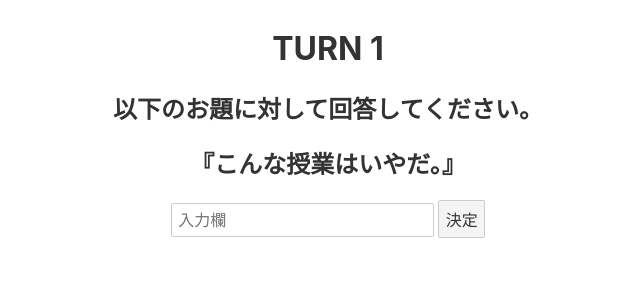
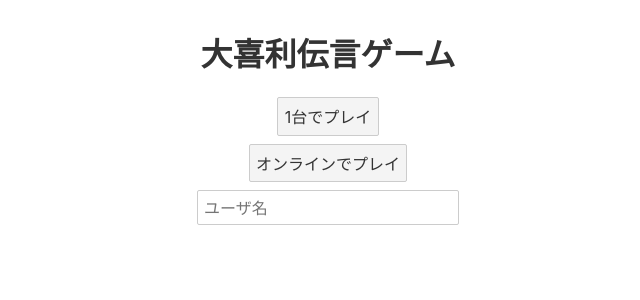
Before and after one commit to littlegirl0820/semi-b, a Svelte app: page / in a window 1280 px wide. Shown: the top 300 px of the page, without its empty margins (312-952 px from the left). Built offline with nearby package versions, Linux system fonts and the light colour scheme.

Commit message:
impl move pages

```diff
--- a/src/Answer.svelte
+++ b/src/Answer.svelte
@@ -1,32 +1,53 @@
 <script>
-	let type = ["大喜利のお題を入力してください。","以下のお題に対して回答してください。","以下の回答から大喜利のお題を予想してください。"];
+	import Result from "./Result.svelte";
+	let type = [
+		"大喜利のお題を入力してください。",
+		"以下のお題に対して回答してください。",
+		"以下の回答から大喜利のお題を予想してください。",
+	];
+	let isResult = false;
 	let i = 1;
 	let turn = 1;
 	let question = "こんな授業はいやだ。";
 	let answer = "";
-	function sendAnswer(){
-
+	let turnMax = 6;
+	function sendAnswer() {
+		if (turn === turnMax) {
+			isResult = true;
+		}
+		turn += 1;
+		i += 1;
 	}
 </script>
 
 <main>
+	{#if !isResult}
 		<h1>TURN {turn}</h1>
-    <h2>{type[i]}</h2>
+		{#if i <= 2}
+			<h2>{type[i - 1]}</h2>
+		{:else if i % 2 == 0}
+			<h2>{type[1]}</h2>
+		{:else}
+			<h2>{type[2]}</h2>
+		{/if}
 		<h2>『{question}』</h2>
 		<div class="centering">
-		<input placeholder="入力欄" bind:value={answer}>
+			<input placeholder="入力欄" bind:value={answer} />
 			<button on:click={sendAnswer}>決定</button>
 		</div>
+	{:else}
+		<Result />
+	{/if}
 </main>
 
 <style>
-h1{
-	text-align:center;
+	h1 {
+		text-align: center;
 	}
-h2{
-	text-align:center;
+	h2 {
+		text-align: center;
 	}
-.centering{
-	text-align:center;
+	.centering {
+		text-align: center;
 	}
 </style>
--- a/src/App.svelte
+++ b/src/App.svelte
@@ -1,34 +1,7 @@
 <script>
-	let type = [
-		"大喜利のお題を入力してください。",
-		"以下のお題に対して回答してください。",
-		"以下の回答から大喜利のお題を予想してください。",
-	];
-	let i = 1;
-	let turn = 1;
-	let question = "こんな授業はいやだ。";
-	let answer = "";
-	function sendAnswer() {}
+	import Title from "./Title.svelte";
 </script>
 
 <main>
-	<h1>TURN {turn}</h1>
-	<h2>{type[i]}</h2>
-	<h2>『{question}』</h2>
-	<div class="centering">
-		<input placeholder="入力欄" bind:value={answer} />
-		<button on:click={sendAnswer}>決定</button>
-	</div>
+	<Title />
 </main>
-
-<style>
-	h1 {
-		text-align: center;
-	}
-	h2 {
-		text-align: center;
-	}
-	.centering {
-		text-align: center;
-	}
-</style>
--- a/src/Result.svelte
+++ b/src/Result.svelte
@@ -1,27 +1,32 @@
 <script>
+	import Title from "./Title.svelte";
 	let first_answer = "今若者の間で話題の神社の特徴は?";
-	let middle_answers = ["神主がひろゆきを論破した",
+	let middle_answers = [
+		"神主がひろゆきを論破した",
 		"論破大好きキッズが神社でアルバイトを始めました。どうしてでしょうか。",
 		"過激派キリスト教徒から仏教徒を減らすアルバイトを受けたから",
-				   "「お前、最近宗教色強くね?」何があった?"];
+		"「お前、最近宗教色強くね?」何があった?",
+	];
 	let last_answer = "パソコンのマウスが水晶でパソコンのロゴが何かの札";
 	let flg = false;
-	function buttonFlg(){
+	let isTitle = false;
+	function buttonFlg() {
 		flg = true;
 	}
-	function backTitle(){
-
+	function backTitle() {
+		isTitle = true;
 	}
 </script>
 
 <main>
+	{#if !isTitle}
 		<h1>結果発表</h1>
 		{#if !flg}
 			<div class="centering">
 				<button on:click={buttonFlg}>結果オープン</button>
 			</div>
 		{:else}
-    	<h2>最初のお題<br>『{first_answer}』</h2>
+			<h2>最初のお題<br />『{first_answer}』</h2>
 			<div class="centering">
 				<details>
 					<summary>...</summary>
@@ -30,21 +35,24 @@
 					{/each}
 				</details>
 			</div>
-    	<h2>最後の回答<br>「{last_answer}」</h2>
+			<h2>最後の回答<br />「{last_answer}」</h2>
 			<div class="centering">
 				<button on:click={backTitle}>タイトルに戻る</button>
 			</div>
 		{/if}
+	{:else}
+		<Title />
+	{/if}
 </main>
 
 <style>
-h1{
-	text-align:center;
+	h1 {
+		text-align: center;
 	}
-h2{
-	text-align:center;
+	h2 {
+		text-align: center;
 	}
-.centering{
-	text-align:center;
+	.centering {
+		text-align: center;
 	}
 </style>
--- a/src/Title.svelte
+++ b/src/Title.svelte
@@ -1,27 +1,31 @@
 <script>
+	import Answer from "./Answer.svelte";
 	let name = "";
-	function playLocal(){
-
+	let isAns = false;
+	function playLocal() {
+		isAns = true;
 	}
-    function playOnline(){
-
-    }
+	function playOnline() {}
 </script>
 
 <main>
-    <h1>大喜利伝言ゲーム</h1>
-	<div class="centering">
-		<button on:click={playLocal}>1台でプレイ</button><br>
-    	<button on:click={playOnline}>オンラインでプレイ</button><br>
-    	<input placeholder="ユーザ名" bind:value={name}>
-	</div>
+	{#if !isAns}
+		<h1>大喜利伝言ゲーム</h1>
+		<div class="centering">
+			<button on:click={playLocal}>1台でプレイ</button><br />
+			<button on:click={playOnline}>オンラインでプレイ</button><br />
+			<input placeholder="ユーザ名" bind:value={name} />
+		</div>
+	{:else}
+		<Answer />
+	{/if}
 </main>
 
 <style>
-h1{
-	text-align:center;
-}
-.centering{
-	text-align:center;
-}
+	h1 {
+		text-align: center;
+	}
+	.centering {
+		text-align: center;
+	}
 </style>
```
Lines whose indentation alone changed are shown as unchanged.
